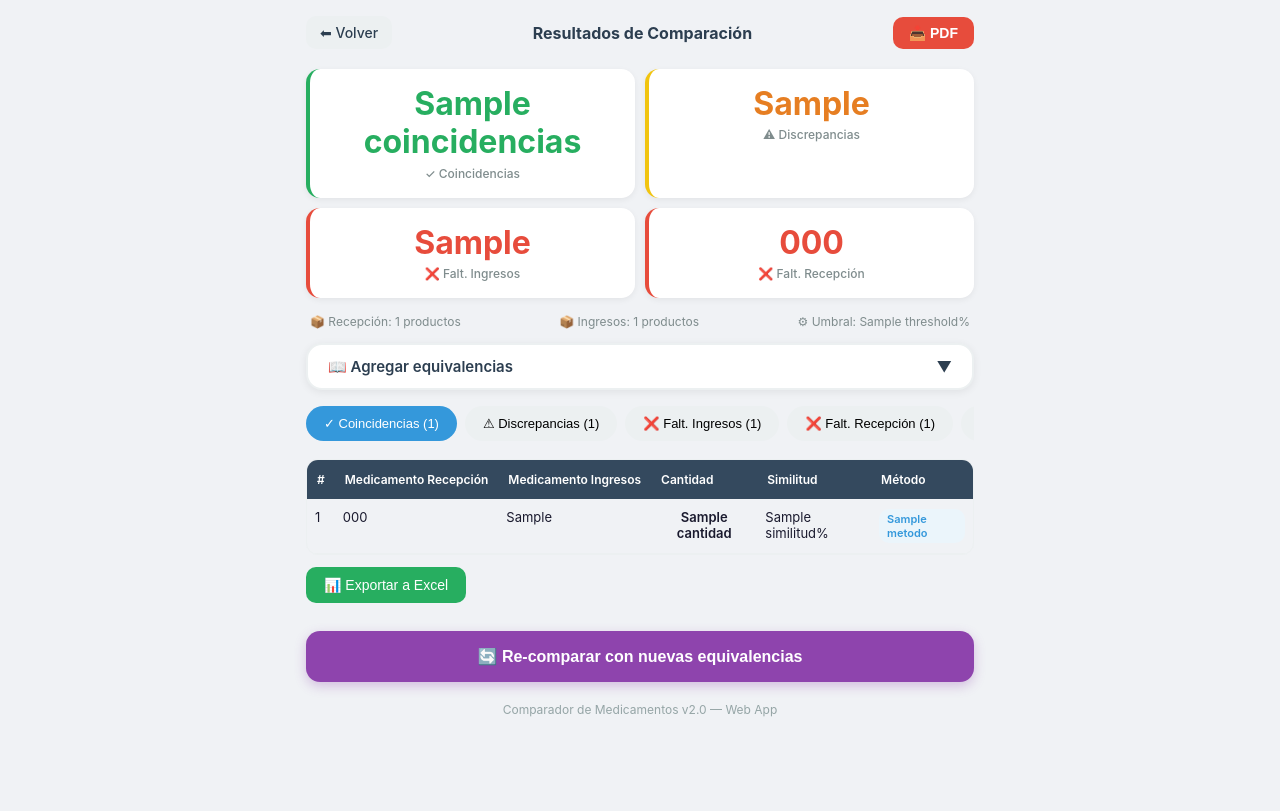
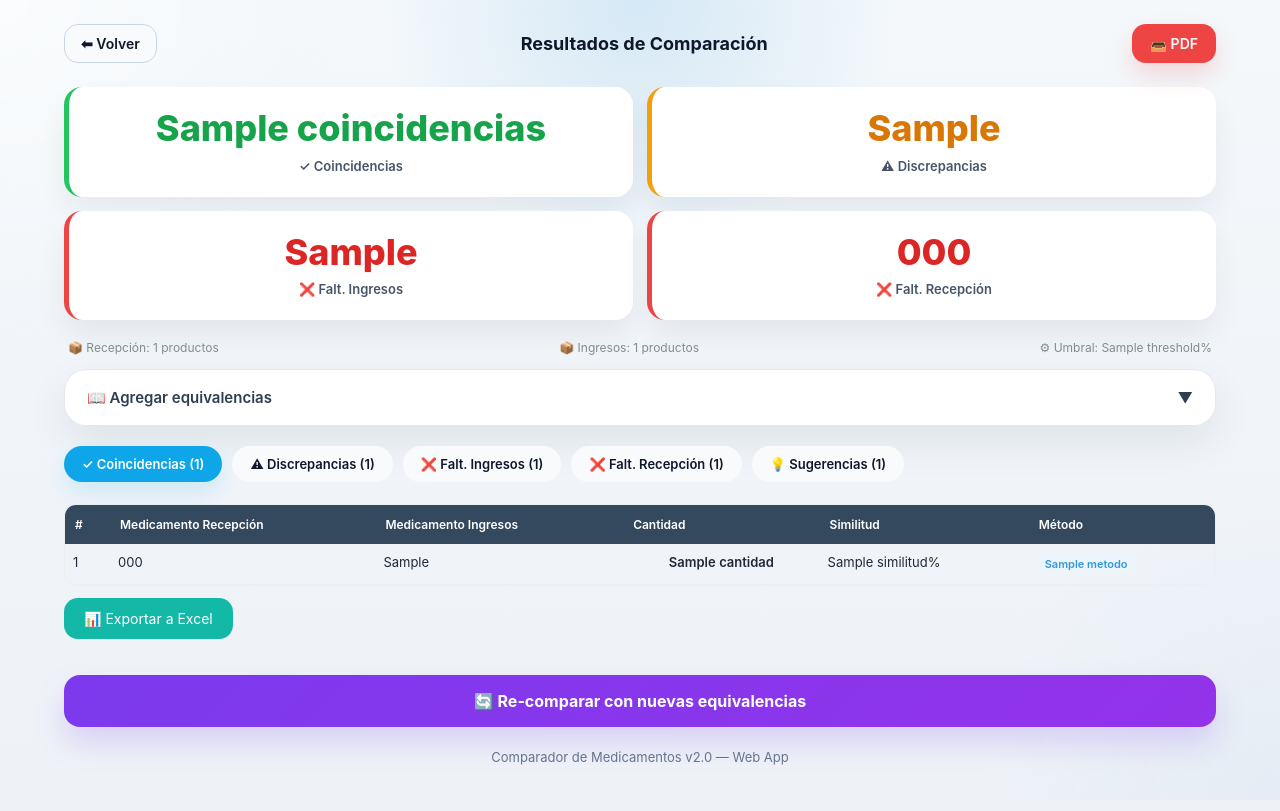
Before and after one commit to YogurDungeon/Comparador-de-Recep-vs-Ingresos, a Flask app: template templates/resultados.html in a window 1280 px wide. Before the commit the page ends 717 px from the top, so only its background shows below. Run offline with Flask 3, Linux system fonts and the light colour scheme; the template is opened without the code that fills it: most values are stand-ins (such as "Sample title", 1, 10 or a date in 2020).

Commit message:
Mejorar estilos de la aplicación: actualizar diseño de cuerpo, encabezados, botones y tarjetas para una mejor experiencia de usuario

```diff
--- a/static/style.css
+++ b/static/style.css
@@ -4,129 +4,157 @@
   padding: 0;
 }
 body {
-  font-family: -apple-system, BlinkMacSystemFont, 'Segoe UI', Roboto, 'Helvetica Neue', Arial, sans-serif;
-  background: #f0f2f5;
-  color: #1a1a2e;
-  padding: 16px;
-  max-width: 700px;
+  font-family: 'Inter', -apple-system, BlinkMacSystemFont, 'Segoe UI', Roboto, 'Helvetica Neue', Arial, sans-serif;
+  background: radial-gradient(circle at top, rgba(52, 152, 219, 0.16), transparent 25%),
+              linear-gradient(180deg, #f4f8fb 0%, #eef2f7 100%);
+  color: #1f2937;
+  padding: 24px;
+  max-width: 1200px;
   margin: 0 auto;
   min-height: 100vh;
 }
 
+body::before {
+  content: '';
+  position: fixed;
+  inset: 0;
+  background: radial-gradient(circle at top left, rgba(255,255,255,0.55), transparent 22%),
+              radial-gradient(circle at bottom right, rgba(165, 194, 235, 0.12), transparent 20%);
+  pointer-events: none;
+  z-index: -1;
+}
+
+header, main, footer {
+  position: relative;
+  z-index: 1;
+}
+
 .header {
   text-align: center;
-  margin-bottom: 20px;
+  margin-bottom: 24px;
 }
 .header h1 {
-  font-size: 22px;
-  color: #2c3e50;
+  font-size: 28px;
+  color: #0f172a;
+  margin-bottom: 6px;
 }
 .subtitle {
-  font-size: 14px;
-  color: #7f8c8d;
+  display: block;
+  font-size: 15px;
+  color: #475569;
 }
 .header-row {
   display: flex;
   justify-content: space-between;
   align-items: center;
-  gap: 8px;
+  gap: 12px;
 }
 .header-row h1 {
-  font-size: 16px;
+  font-size: 18px;
   flex: 1;
   text-align: center;
+  margin: 0;
 }
 
 .card {
-  background: #fff;
-  border-radius: 16px;
-  padding: 20px;
-  margin-bottom: 16px;
-  box-shadow: 0 2px 8px rgba(0,0,0,0.07);
+  background: rgba(255,255,255,0.96);
+  border-radius: 22px;
+  padding: 24px;
+  margin-bottom: 20px;
+  box-shadow: 0 16px 40px rgba(15, 23, 42, 0.08);
+  border: 1px solid rgba(148, 163, 184, 0.16);
 }
 
 .label-range {
   display: block;
-  font-weight: 600;
-  margin-bottom: 10px;
+  font-weight: 700;
+  margin-bottom: 12px;
   font-size: 15px;
+  color: #334155;
 }
 input[type="range"] {
   width: 100%;
-  height: 8px;
+  height: 10px;
   -webkit-appearance: none;
   appearance: none;
-  background: linear-gradient(to right, #3498db 0%, #3498db var(--val, 50%), #ddd var(--val, 50%), #ddd 100%);
-  border-radius: 4px;
+  background: linear-gradient(to right, #38bdf8 0%, #38bdf8 var(--val, 50%), #e2e8f0 var(--val, 50%), #e2e8f0 100%);
+  border-radius: 999px;
   outline: none;
   cursor: pointer;
+  box-shadow: inset 0 1px 2px rgba(15, 23, 42, 0.08);
 }
 input[type="range"]::-webkit-slider-thumb {
   -webkit-appearance: none;
   appearance: none;
-  width: 24px;
-  height: 24px;
-  background: #3498db;
+  width: 26px;
+  height: 26px;
+  background: #0ea5e9;
   border-radius: 50%;
   cursor: pointer;
   border: 3px solid #fff;
-  box-shadow: 0 1px 4px rgba(0,0,0,0.2);
+  box-shadow: 0 2px 8px rgba(14, 165, 233, 0.35);
 }
 #threshold {
   --val: 70%;
 }
 #threshold::-webkit-slider-runnable-track {
-  height: 8px;
-  border-radius: 4px;
+  height: 10px;
+  border-radius: 999px;
 }
 
 .file-group {
-  margin-bottom: 14px;
+  margin-bottom: 16px;
 }
 .file-label {
   display: block;
-  font-weight: 600;
-  font-size: 14px;
-  margin-bottom: 6px;
-  color: #2c3e50;
+  font-weight: 700;
+  font-size: 15px;
+  margin-bottom: 10px;
+  color: #0f172a;
 }
 .file-group input[type="file"] {
   width: 100%;
-  padding: 14px;
-  border: 2px dashed #bdc3c7;
-  border-radius: 12px;
-  background: #fafafa;
-  font-size: 13px;
+  padding: 18px 16px;
+  border: 2px dashed #cbd5e1;
+  border-radius: 16px;
+  background: #ffffff;
+  font-size: 14px;
   cursor: pointer;
-  transition: border-color 0.2s;
+  transition: border-color 0.2s, background 0.2s, box-shadow 0.2s;
 }
 .file-group input[type="file"]:hover {
-  border-color: #3498db;
+  border-color: #38bdf8;
+  background: #f8fbff;
 }
 .file-name {
   display: block;
-  font-size: 12px;
-  color: #27ae60;
-  margin-top: 4px;
-  font-weight: 500;
+  font-size: 13px;
+  color: #0f766e;
+  margin-top: 8px;
+  font-weight: 600;
 }
 
+.btn-primary, .btn-add, .btn-export, .btn-pdf, .btn-recomp, .btn-secondary, .btn-back, .btn-vincular {
+  transition: transform 0.15s ease, box-shadow 0.15s ease, background 0.2s ease;
+}
 .btn-primary {
   width: 100%;
   padding: 18px;
-  background: #27ae60;
-  color: #fff;
+  background: linear-gradient(135deg, #22c55e, #16a34a);
+  color: #ffffff;
   border: none;
-  border-radius: 14px;
+  border-radius: 16px;
   font-size: 18px;
   font-weight: 700;
   cursor: pointer;
-  transition: background 0.2s, transform 0.1s;
-  box-shadow: 0 4px 12px rgba(39,174,96,0.3);
+  box-shadow: 0 18px 30px rgba(22, 163, 74, 0.14);
+}
+.btn-primary:hover {
+  background: linear-gradient(135deg, #16a34a, #15803d);
+  transform: translateY(-1px);
 }
 .btn-primary:active {
-  background: #219a52;
-  transform: scale(0.98);
+  transform: translateY(0);
 }
 
 .section-title {
@@ -203,51 +231,60 @@ input[type="range"]::-webkit-slider-thumb {
 }
 
 .btn-del {
-  background: #e74c3c;
-  color: #fff;
+  background: #ef4444;
+  color: #ffffff;
   border: none;
-  border-radius: 50%;
-  width: 30px;
-  height: 30px;
+  border-radius: 999px;
+  width: 34px;
+  height: 34px;
   font-size: 16px;
   cursor: pointer;
   flex-shrink: 0;
-  display: flex;
+  display: inline-flex;
   align-items: center;
   justify-content: center;
-  transition: background 0.2s;
+  transition: background 0.2s, transform 0.15s;
 }
-.btn-del:active {
-  background: #c0392b;
+.btn-del:hover {
+  background: #dc2626;
+  transform: translateY(-1px);
 }
 
 .eq-actions {
   display: flex;
-  gap: 10px;
+  gap: 12px;
   flex-wrap: wrap;
-  margin-top: 14px;
+  margin-top: 18px;
 }
 .btn-secondary {
-  padding: 10px 16px;
-  background: #ecf0f1;
-  color: #2c3e50;
-  border: none;
-  border-radius: 10px;
-  font-size: 13px;
+  padding: 12px 18px;
+  background: #ffffff;
+  color: #0f172a;
+  border: 1px solid #cbd5e1;
+  border-radius: 14px;
+  font-size: 14px;
   cursor: pointer;
-  font-weight: 500;
-  transition: background 0.2s;
+  font-weight: 600;
+}
+.btn-secondary:hover {
+  background: #f8fafc;
+  border-color: #94a3b8;
 }
 .btn-secondary:active {
-  background: #d5dbdb;
+  background: #e2e8f0;
 }
 
 .footer {
   text-align: center;
-  padding: 20px 0;
-  font-size: 12px;
-  color: #95a5a6;
+  padding: 22px 0;
+  font-size: 13px;
+  color: #64748b;
 }
+
+button, .btn-back {
+  font-family: inherit;
+}
+
 
 /* Spinner */
 .spinner {
@@ -296,34 +333,35 @@ input[type="range"]::-webkit-slider-thumb {
 
 .cards {
   display: grid;
-  grid-template-columns: 1fr 1fr;
-  gap: 10px;
-  margin-bottom: 16px;
+  grid-template-columns: repeat(2, minmax(0, 1fr));
+  gap: 14px;
+  margin-bottom: 20px;
 }
 .stat-card {
-  background: #fff;
-  border-radius: 14px;
-  padding: 16px;
+  background: #ffffff;
+  border-radius: 18px;
+  padding: 22px;
   text-align: center;
-  box-shadow: 0 2px 6px rgba(0,0,0,0.06);
+  box-shadow: 0 16px 30px rgba(15, 23, 42, 0.06);
 }
-.stat-card.stat-green { border-left: 4px solid #27ae60; }
-.stat-card.stat-yellow { border-left: 4px solid #f1c40f; }
-.stat-card.stat-red { border-left: 4px solid #e74c3c; }
+.stat-card.stat-green { border-left: 5px solid #22c55e; }
+.stat-card.stat-yellow { border-left: 5px solid #f59e0b; }
+.stat-card.stat-red { border-left: 5px solid #ef4444; }
 .stat-num {
-  font-size: 32px;
-  font-weight: 700;
+  font-size: 36px;
+  font-weight: 800;
   display: block;
-  line-height: 1.2;
+  line-height: 1.1;
+  margin-bottom: 6px;
 }
 .stat-label {
-  font-size: 12px;
-  color: #7f8c8d;
-  font-weight: 500;
+  font-size: 13px;
+  color: #475569;
+  font-weight: 600;
 }
-.stat-green .stat-num { color: #27ae60; }
-.stat-yellow .stat-num { color: #e67e22; }
-.stat-red .stat-num { color: #e74c3c; }
+.stat-green .stat-num { color: #16a34a; }
+.stat-yellow .stat-num { color: #d97706; }
+.stat-red .stat-num { color: #dc2626; }
 
 .info-row {
   display: flex;
@@ -338,27 +376,31 @@ input[type="range"]::-webkit-slider-thumb {
 
 .tabs {
   display: flex;
-  overflow-x: auto;
-  gap: 8px;
-  margin-bottom: 14px;
-  -webkit-overflow-scrolling: touch;
+  flex-wrap: wrap;
+  justify-content: flex-start;
+  gap: 10px;
+  margin-bottom: 18px;
   padding-bottom: 4px;
 }
 .tab {
   white-space: nowrap;
   padding: 10px 18px;
   border: none;
-  border-radius: 20px;
-  background: #ecf0f1;
+  border-radius: 999px;
+  background: #f8fafc;
   font-size: 13px;
-  font-weight: 500;
+  font-weight: 600;
+  color: #0f172a;
   cursor: pointer;
-  transition: all 0.2s;
-  flex-shrink: 0;
+  transition: transform 0.2s, background 0.2s, color 0.2s;
+}
+.tab:hover {
+  transform: translateY(-1px);
 }
 .tab.active {
-  background: #3498db;
-  color: #fff;
+  background: #0ea5e9;
+  color: #ffffff;
+  box-shadow: 0 10px 24px rgba(14, 165, 233, 0.16);
 }
 
 .tab-content {
@@ -427,36 +469,47 @@ tr:nth-child(even) {
 }
 
 .btn-back {
-  display: inline-block;
-  padding: 8px 14px;
-  background: #ecf0f1;
-  color: #2c3e50;
-  border-radius: 10px;
+  display: inline-flex;
+  align-items: center;
+  justify-content: center;
+  padding: 10px 16px;
+  background: #f8fafc;
+  color: #0f172a;
+  border-radius: 14px;
   text-decoration: none;
   font-size: 14px;
-  font-weight: 500;
-  white-space: nowrap;
+  font-weight: 600;
+  border: 1px solid #cbd5e1;
+}
+.btn-back:hover {
+  background: #eef2ff;
 }
 .btn-pdf {
-  padding: 8px 16px;
-  background: #e74c3c;
-  color: #fff;
+  padding: 11px 18px;
+  background: #ef4444;
+  color: #ffffff;
   border: none;
-  border-radius: 10px;
+  border-radius: 14px;
   font-size: 14px;
   cursor: pointer;
   font-weight: 600;
-  white-space: nowrap;
+  box-shadow: 0 12px 24px rgba(239, 68, 68, 0.18);
+}
+.btn-pdf:hover {
+  background: #dc2626;
 }
 .btn-export {
-  padding: 10px 18px;
-  background: #27ae60;
-  color: #fff;
+  padding: 12px 20px;
+  background: #14b8a6;
+  color: #ffffff;
   border: none;
-  border-radius: 10px;
+  border-radius: 14px;
   font-size: 14px;
   cursor: pointer;
-  margin-bottom: 12px;
+  margin-bottom: 16px;
+}
+.btn-export:hover {
+  background: #0f766e;
 }
 
 /* Eq card on results page */
@@ -482,48 +535,66 @@ tr:nth-child(even) {
 
 /* Small button for suggestions */
 .btn-sm {
-  padding: 6px 10px;
+  padding: 8px 12px;
   border: none;
-  border-radius: 8px;
+  border-radius: 12px;
   font-size: 14px;
   cursor: pointer;
-  transition: all 0.2s;
+  transition: transform 0.2s, background 0.2s;
   white-space: nowrap;
 }
+.btn-sm:hover {
+  transform: translateY(-1px);
+}
 .btn-vincular {
-  background: #3498db;
-  color: #fff;
+  background: #0ea5e9;
+  color: #ffffff;
+}
+.btn-vincular:hover {
+  background: #0284c7;
 }
 .btn-vincular:active {
-  background: #2980b9;
+  transform: translateY(0);
 }
 
 /* Re-comparar bar */
 .recomp-bar {
-  margin-top: 16px;
+  margin-top: 20px;
   text-align: center;
 }
 .btn-recomp {
   width: 100%;
   padding: 16px;
-  background: #8e44ad;
-  color: #fff;
+  background: linear-gradient(135deg, #7c3aed, #9333ea);
+  color: #ffffff;
   border: none;
-  border-radius: 14px;
+  border-radius: 16px;
   font-size: 16px;
   font-weight: 700;
   cursor: pointer;
-  transition: background 0.2s, transform 0.1s;
-  box-shadow: 0 4px 12px rgba(142,68,173,0.3);
+  transition: transform 0.2s, box-shadow 0.2s;
+  box-shadow: 0 16px 30px rgba(124, 58, 237, 0.18);
+}
+.btn-recomp:hover {
+  transform: translateY(-1px);
 }
 .btn-recomp:active {
-  background: #7d3c98;
-  transform: scale(0.98);
+  transform: translateY(0);
 }
 .btn-recomp:disabled {
-  background: #bdc3c7;
+  background: #cbd5e1;
   cursor: not-allowed;
   box-shadow: none;
+}
+
+#eq-card {
+  border: 1px solid rgba(148, 163, 184, 0.24);
+  border-radius: 22px;
+  transition: border-color 0.3s, box-shadow 0.3s;
+  padding: 18px 22px;
+}
+#eq-card:hover {
+  box-shadow: 0 18px 40px rgba(15, 23, 42, 0.08);
 }
 
 /* Celdas clickeables de medicamentos */
```
